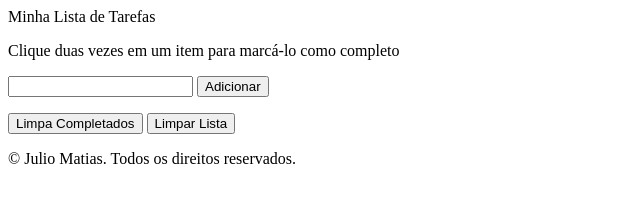
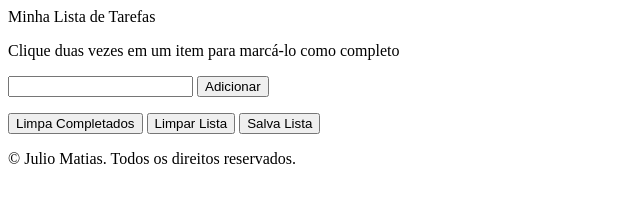
Before and after one commit to juliocmatias/todo-list-js, a website: page index.html in a window 1280 px wide. Shown: the whole page, without its empty margins (0-640 px from the left). Drawn offline with Linux system fonts and the light colour scheme.

Commit message:
adiciona butão salva tarefas

```diff
--- a/index.html
+++ b/index.html
@@ -23,6 +23,7 @@
         <section id="edicao-dados">
             <button id="remover-finalizados">Limpa Completados</button>
             <button id="apaga-tudo">Limpar Lista</button>
+            <button id="salvar-tarefas">Salva Lista</button>
         </section>
     </main>
     <footer>
```
